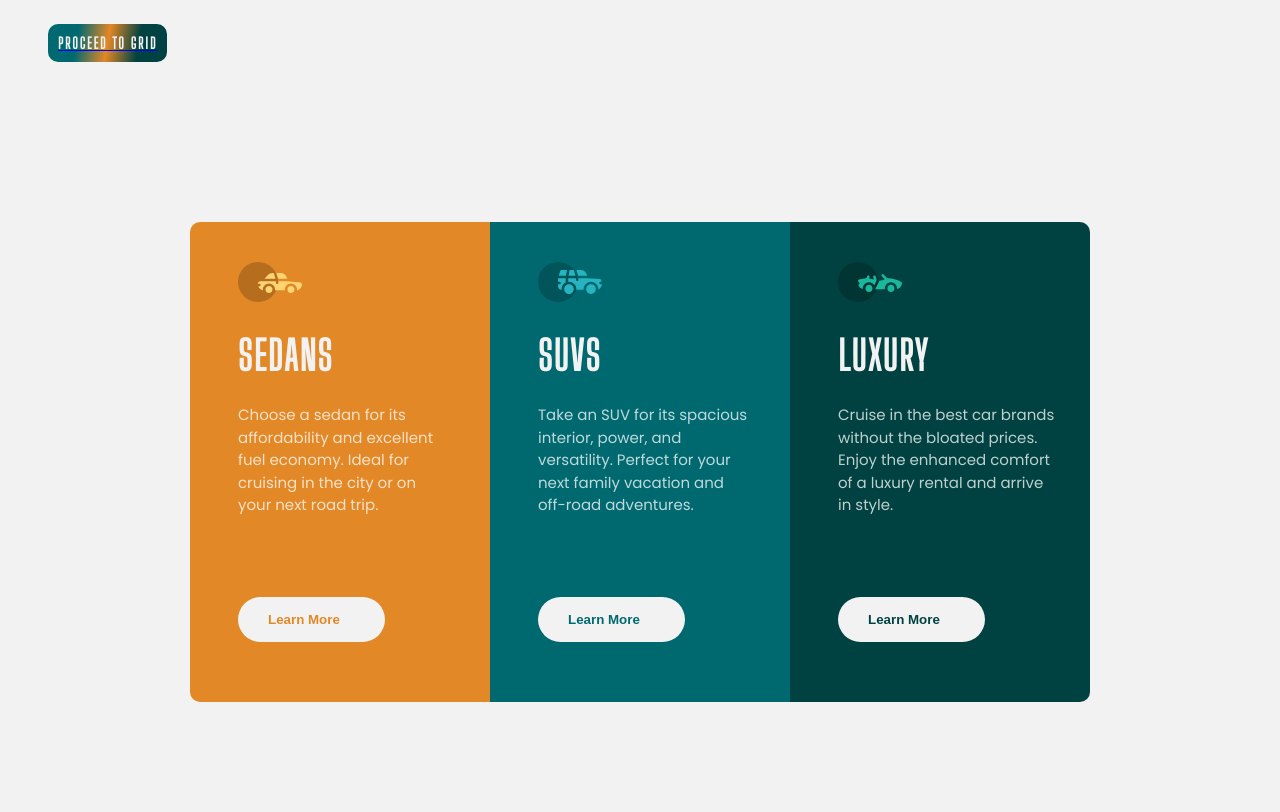
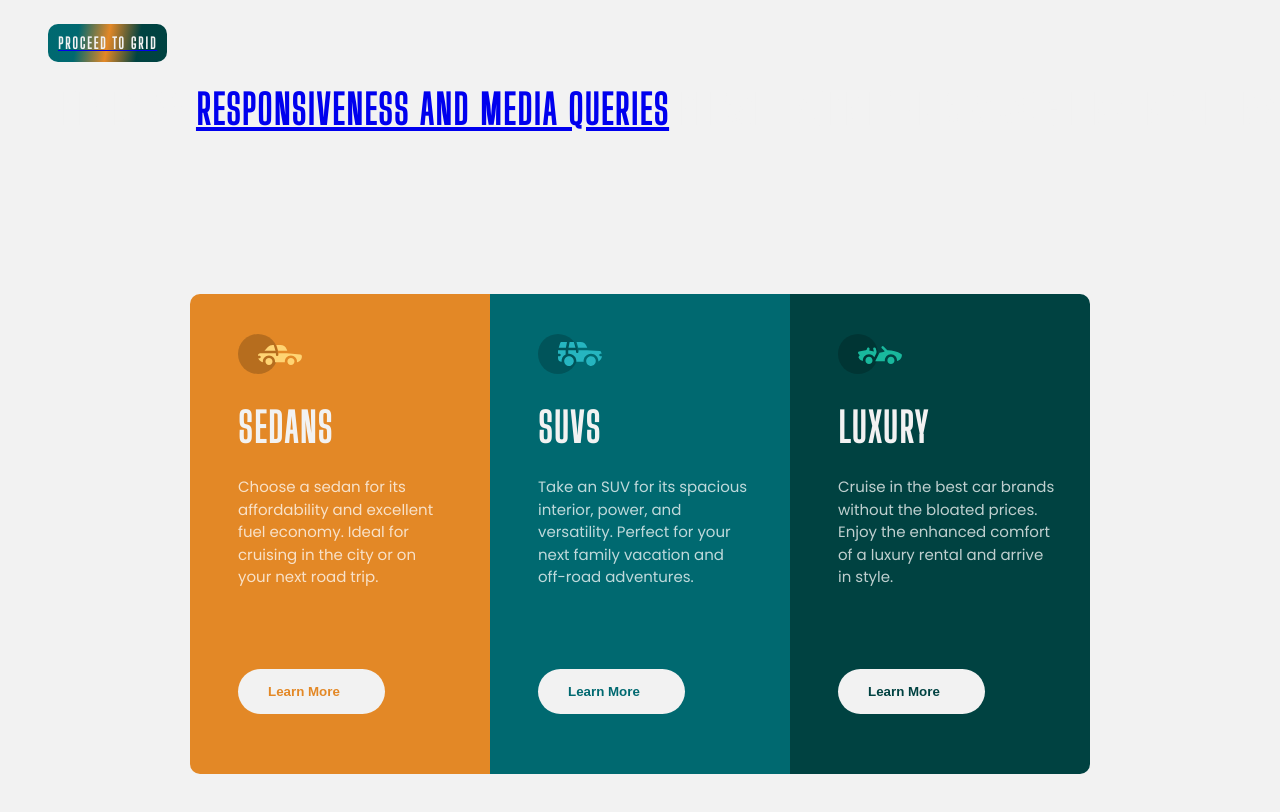
Before and after one commit to skybaba123/3-column-preview-card-component-main, a plain HTML site: page index.html in a window 1280 px wide. Drawn offline with Linux system fonts and the light colour scheme.

Commit message:
updated index

```diff
--- a/index.html
+++ b/index.html
@@ -43,6 +43,8 @@
           proceed to GRID
         </h1></a
       >
+
+      <h1>this is my <a href="https://skybaba123.github.io/intro-component-with-signup-form-master/">Responsiveness and Media Queries</a> please i submitted a wrong link in the LMS</h1>
     </header>
     <main>
       <div class="container first-con">
```
